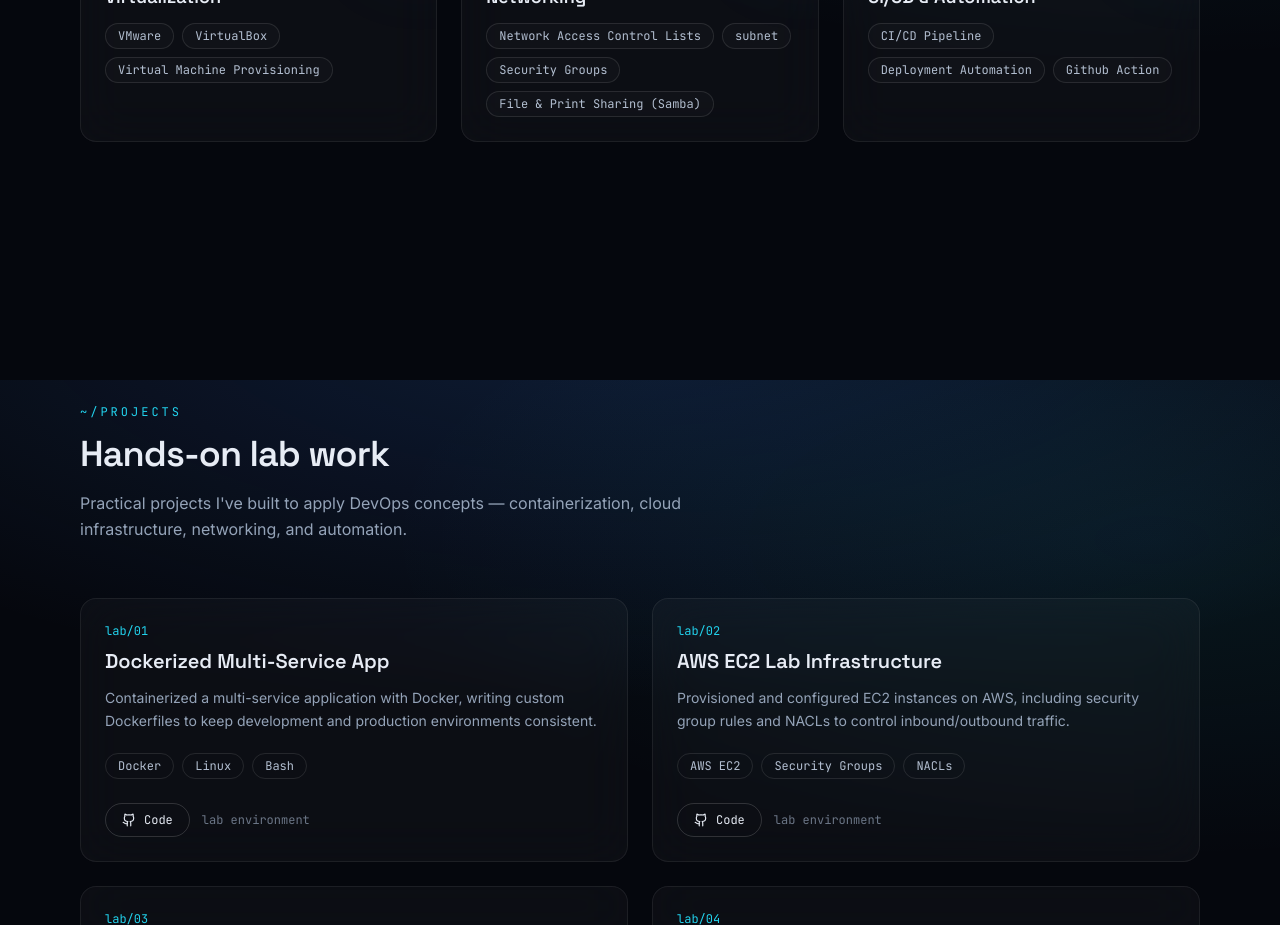
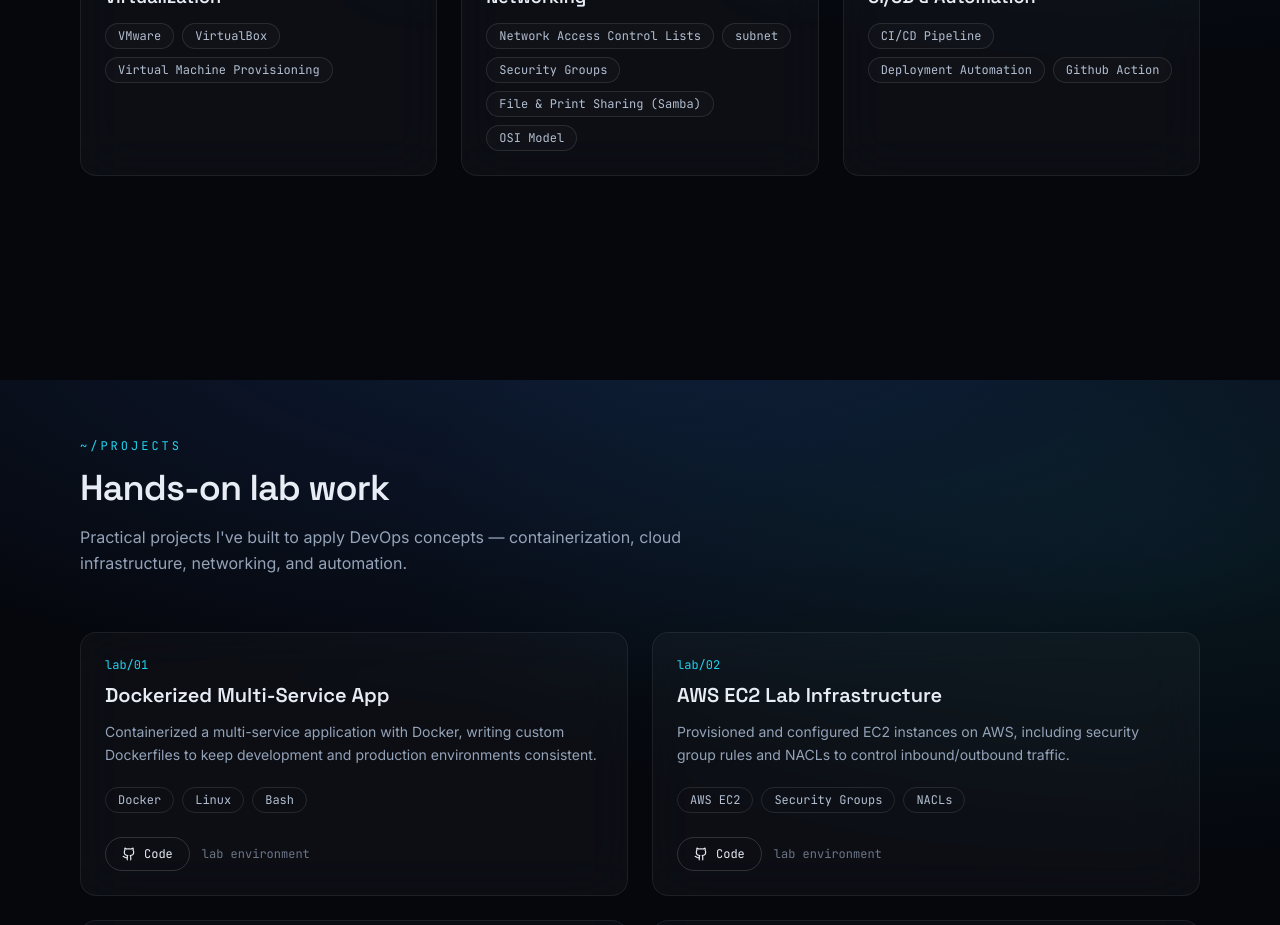
Before and after one commit to waqasqasid/portfolio, a React (Vite) app: page / in a window 1280 px wide. Shown: the part 2820-3745 px from the top of the page. Built offline with nearby package versions, Linux system fonts and the light colour scheme.

Commit message:
added OSI model

```diff
--- a/src/constants/data.js
+++ b/src/constants/data.js
@@ -51,7 +51,7 @@ export const SKILL_GROUPS = [
   {
     category: 'Networking',
     icon: 'Network',
-    skills: ['Network Access Control Lists', 'subnet', 'Security Groups', 'File & Print Sharing (Samba)'],
+    skills: ['Network Access Control Lists', 'subnet', 'Security Groups', 'File & Print Sharing (Samba)' ,'OSI Model'],
   },
   {
     category: 'CI/CD & Automation',
```
